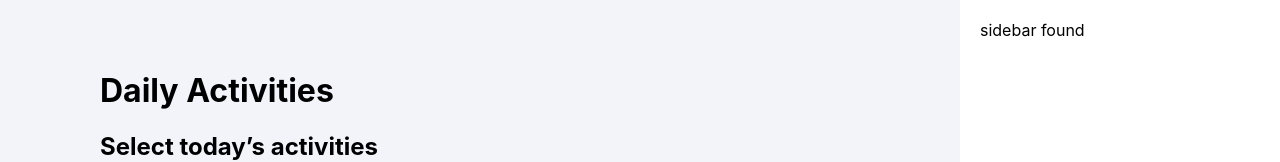
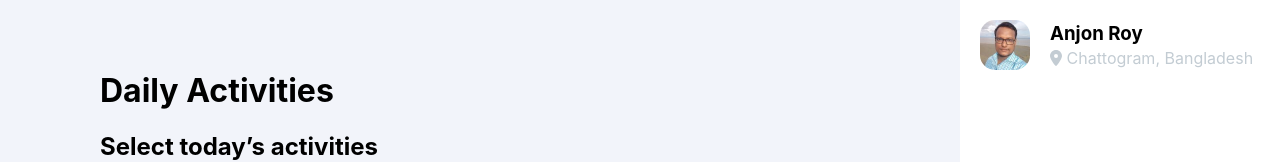
Before and after one commit to aroy15/daily-activities-calculator, a React (Create React App) app: page / in a window 1280 px wide. Shown: the top 162 px of the page. Built offline with nearby package versions, Linux system fonts and the light colour scheme.

Commit message:
react font awesome installation done, profile design done

```diff
--- a/package.json
+++ b/package.json
@@ -3,6 +3,9 @@
   "version": "0.1.0",
   "private": true,
   "dependencies": {
+    "@fortawesome/fontawesome-svg-core": "^6.2.0",
+    "@fortawesome/free-solid-svg-icons": "^6.2.0",
+    "@fortawesome/react-fontawesome": "^0.2.0",
     "@testing-library/jest-dom": "^5.16.5",
     "@testing-library/react": "^13.4.0",
     "@testing-library/user-event": "^13.5.0",
--- a/src/App.css
+++ b/src/App.css
@@ -1,3 +1,11 @@
+
+:root{
+  --text-color: #C3CCD3;
+  --primary-color:purple;
+  --primary-hover: dodgerblue;
+  --bg-color:#F2F4FA;
+  --bg-color-card: #ffffff;
+}
 .d-flex{
   display:flex;
 }
--- a/src/App.js
+++ b/src/App.js
@@ -1,5 +1,4 @@
 import './App.css';
-import Header from './components/Header/Header';
 import MainContent from './components/MainContent/MainContent';
 
 function App() {
--- a/src/components/Sidebar/Sidebar.css
+++ b/src/components/Sidebar/Sidebar.css
@@ -1,3 +1,18 @@
 .sidebar-inner{
     padding:20px;
 }
+.profile img{
+    width:50px;
+    height:50px;
+    border-radius: 15px;
+}
+.profile .name{
+    padding:0;
+    margin:0;
+}
+.profile .address{
+    margin:0;
+    padding-top:3px;
+    padding-bottom:0;
+    color:#C3CCD3;
+}
--- a/src/components/Sidebar/Sidebar.js
+++ b/src/components/Sidebar/Sidebar.js
@@ -1,10 +1,19 @@
 import React from 'react';
-import './Sidebar.css'
+import './Sidebar.css';
+import { FontAwesomeIcon } from '@fortawesome/react-fontawesome';
+import { faLocationDot } from '@fortawesome/free-solid-svg-icons';
+import profileImage from '../../image/anjon-profile.jpg';
 
 const Sidebar = () => {
     return (
         <div className='sidebar-inner'>
-            sidebar found
+            <div className="profile d-flex align-i-center gap-20">
+                <img src={profileImage} alt="" />
+                <div>
+                    <h3 className='name'>Anjon Roy</h3>
+                    <p className='address'><FontAwesomeIcon icon={faLocationDot} /> Chattogram, Bangladesh</p>
+                </div>
+            </div>
         </div>
     );
 };
```
Also changed, not shown: 1 other file (tests, documents, lock files or other folders).
